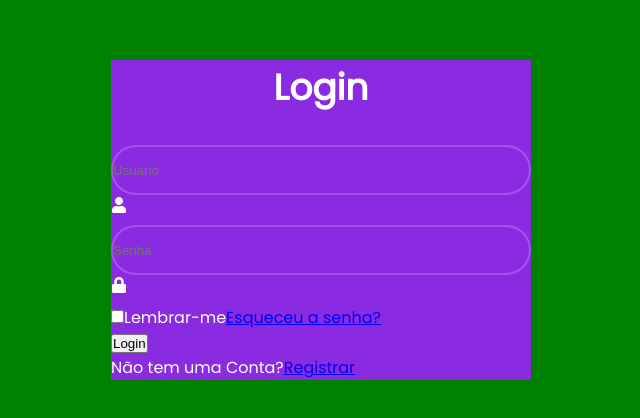
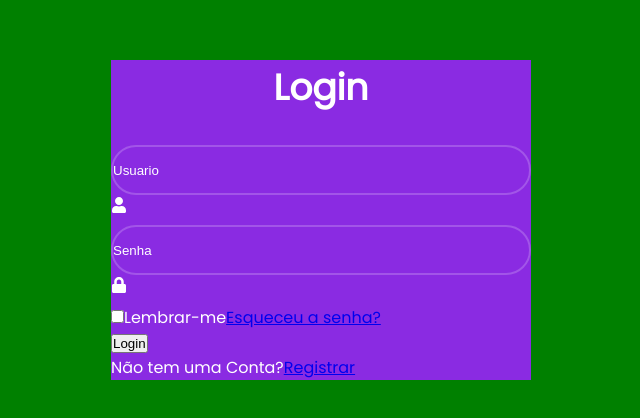
Before and after one commit to DionCstS/cadastro-login, a React (Create React App) app: page / in a window 1280 px wide. Shown: the part 180-598 px from the top of the page, without its empty margins (319-959 px from the left). Built offline with nearby package versions, Linux system fonts and the light colour scheme.

Commit message:
adcionando cor place holder

```diff
--- a/src/Components/LoginForm/LoginForm.css
+++ b/src/Components/LoginForm/LoginForm.css
@@ -26,3 +26,7 @@
     border: 2px solid rgba(255, 255, 255, .2);
     border-radius: 40px;
 }
+
+.input-box input::placeholder {
+    color: #fff;
+}
```
